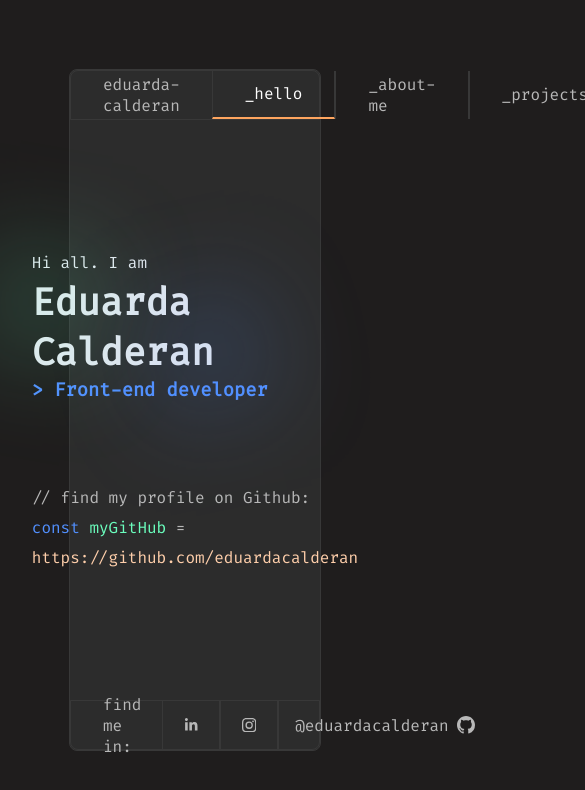
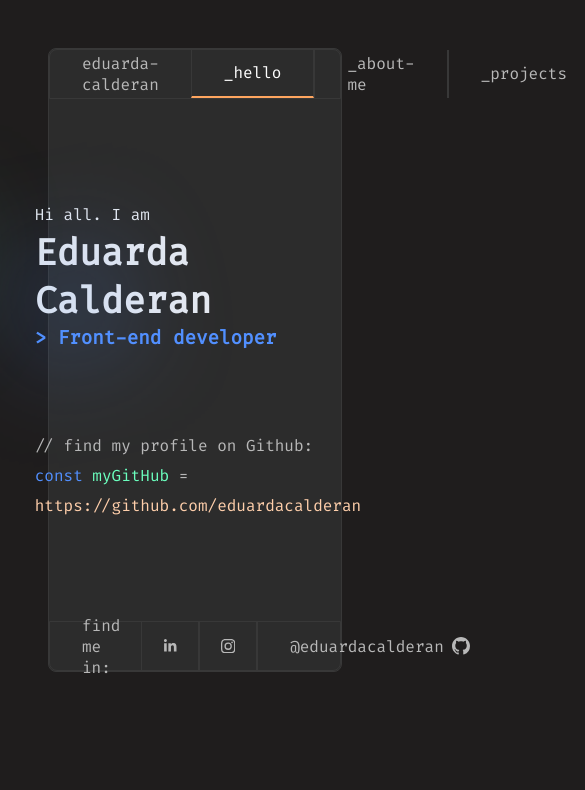
Before and after one commit to eduardacalderan/Portfolio-Eduarda-Calderan, a React (Create React App) app: page / in a window 390 px wide. Shown: the top 790 px of the page, 585 px wide, since content can reach past the window. Built offline with nearby package versions, Linux system fonts and the light colour scheme.

Commit message:
responsividade for tablets

```diff
--- a/src/App.tsx
+++ b/src/App.tsx
@@ -1,16 +1,14 @@
 /* eslint-disable import/extensions */
 import React from "react";
 
-import Footer from "./components/Footer";
-import { MyRoutes } from "./routes";
+import Container from "./components/Container";
 import GlobalStyle from "./styles/global";
 
 function App() {
   return (
     <div className="App">
-      <MyRoutes />
+      <Container />
       <GlobalStyle />
-      <Footer />
     </div>
   );
 }
--- /dev/null
+++ b/src/components/Container/index.tsx
@@ -0,0 +1,17 @@
+/* eslint-disable import/extensions */
+import React from "react";
+
+import { MyRoutes } from "../../routes";
+import Footer from "../Footer";
+import { Content } from "./style";
+
+function Container() {
+  return (
+    <Content>
+      <MyRoutes />
+      <Footer />
+    </Content>
+  );
+}
+
+export default Container;
--- /dev/null
+++ b/src/components/Container/style.ts
@@ -0,0 +1,10 @@
+import styled from "styled-components";
+
+export const Content = styled.div`
+  background-color: var(--dark-gray);
+  border: 1px solid var(--medium-gray);
+  border-radius: 8px;
+
+  display: flex;
+  flex-direction: column;
+`;
--- a/src/components/Footer/index.tsx
+++ b/src/components/Footer/index.tsx
@@ -1,7 +1,7 @@
 import { BsInstagram, BsGithub } from "react-icons/bs";
 import { FaLinkedinIn } from "react-icons/fa";
 
-import { Container, Content } from "./styles";
+import { Container, Content } from "./style";
 
 export default function Footer() {
   return (
--- a/src/components/Footer/styles.ts
+++ b/src/components/Footer/style.ts
@@ -43,11 +43,11 @@ export const Content = styled.div`
         display: flex;
         align-items: center;
 
-        font-size: 20px;
+        font-size: 18px;
 
         transition: all 0.3s;
 
-        @media (max-width: 1880px) {
+        @media (max-width: 2200px) {
           font-size: 90%;
           padding: 0rem 1.3rem;
         }
@@ -99,10 +99,6 @@ export const Content = styled.div`
       padding: 0rem 2rem;
 
       font-size: 18px;
-
-      @media (max-width: 1880px) {
-        padding: 0rem 1rem;
-      }
     }
   }
 `;
--- a/src/components/Home/style.ts
+++ b/src/components/Home/style.ts
@@ -6,15 +6,7 @@ export const Content = styled.div`
   justify-content: space-between;
   align-items: center;
 
-  padding: 12.37rem 20.31rem;
-
-  @media (max-width: 1750px) {
-    padding: 8rem 10.31rem;
-  }
-
-  @media (max-width: 1155px) {
-    padding: 8rem 5rem;
-  }
+  padding: 6.31rem 9.31rem;
 
   @media (max-width: 904px) {
     display: flex;
@@ -27,12 +19,13 @@ export const Content = styled.div`
       flex-direction: column;
       justify-content: space-between;
     }
+
     .hi {
       color: var(--title);
     }
 
     h1 {
-      font-size: 3.87rem;
+      font-size: 2.3rem;
       color: var(--title);
 
       display: flex;
@@ -41,32 +34,12 @@ export const Content = styled.div`
       margin-bottom: 5.07rem;
 
       span {
-        font-size: 2rem;
+        font-size: 1.2rem;
         color: var(--blue);
-
-        @media (max-width: 1814px) {
-          font-size: calc(2rem - 20%);
-        }
-
-        @media (max-width: 1285px) {
-          font-size: calc(2rem - 35%);
-        }
 
         @media (max-width: 904px) {
           min-width: 400px;
         }
-      }
-
-      @media (max-width: 1814px) {
-        font-size: calc(3.87rem - 30%);
-      }
-
-      @media (max-width: 1681px) {
-        font-size: calc(3.87rem - 90%);
-      }
-
-      @media (max-width: 1285px) {
-        font-size: calc(3.87rem - 150%);
       }
 
       @media (max-width: 904px) {
@@ -97,8 +70,8 @@ export const Content = styled.div`
   }
 
   .my-avatar {
-    width: 389.8;
-    height: 371.13px;
+    width: 280.8px;
+    height: 250.13px;
 
     display: flex;
     align-items: center;
@@ -113,20 +86,8 @@ export const Content = styled.div`
     img {
       z-index: 100;
 
-      height: 550px;
+      height: 300px;
       width: auto;
-
-      @media (max-width: 1814px) {
-        height: calc(550px - 30%);
-      }
-
-      @media (max-width: 1814px) {
-        height: calc(550px - 50%);
-      }
-
-      @media (max-width: 1155px) {
-        height: calc(550px - 65%);
-      }
 
       @media (max-width: 904px) {
         display: none;
@@ -139,48 +100,16 @@ export const Content = styled.div`
 
     .green {
       position: absolute;
-      width: 235px;
-      height: 254px;
-      left: 80.08px;
-      top: 40px;
+      width: 134px;
+      height: 104px;
+      left: 30.08px;
+      top: 60px;
 
       background: #6bffbe;
-      opacity: 0.7;
-      filter: blur(100px);
+      opacity: 0.6;
+      filter: blur(80px);
       transform: rotate(100deg);
       z-index: index 0;
-
-      @media (max-width: 1814px) {
-        width: calc(235px - 20%);
-        height: calc(254px - 20%);
-
-        filter: blur(90px);
-
-        opacity: 0.999;
-      }
-
-      @media (max-width: 1750px) {
-        left: 60px;
-      }
-
-      @media (max-width: 1285px) {
-        width: calc(235px - 50%);
-        height: calc(254px - 30%);
-
-        filter: blur(80px);
-
-        left: 80px;
-      }
-
-      @media (max-width: 1155px) {
-        width: calc(235px - 70%);
-        height: calc(254px - 40%);
-
-        filter: blur(70px);
-
-        top: 70px;
-        left: 50px;
-      }
 
       @media (max-width: 904px) {
         width: 50px;
@@ -196,46 +125,16 @@ export const Content = styled.div`
 
     .blue {
       position: absolute;
-      width: 235px;
-      height: 254px;
-      left: 244.16px;
-      top: 180px;
+      width: 134px;
+      height: 154px;
+      left: 135.16px;
+      top: 115px;
 
       background: #5290ff;
-      opacity: 0.7;
-      filter: blur(100px);
+      opacity: 0.6;
+      filter: blur(65px);
       transform: rotate(258deg);
       z-index: 0;
-
-      @media (max-width: 1814px) {
-        width: calc(235px - 20%);
-        height: calc(254px - 20%);
-
-        filter: blur(90px);
-
-        opacity: 0.999;
-      }
-
-      @media (max-width: 1750px) {
-        left: 190.16px;
-      }
-
-      @media (max-width: 1285px) {
-        width: calc(235px - 50%);
-        height: calc(254px - 30%);
-
-        filter: blur(80px);
-      }
-
-      @media (max-width: 1155px) {
-        width: calc(235px - 70%);
-        height: calc(254px - 40%);
-
-        filter: blur(60px);
-
-        top: 200px;
-        left: 120px;
-      }
 
       @media (max-width: 904px) {
         width: 50px;
--- a/src/styles/global.ts
+++ b/src/styles/global.ts
@@ -34,22 +34,16 @@ export default createGlobalStyle`
     background-color: var(--extra-dark-gray);
     color: var(--gray-text);
 
-    padding: 4.31rem;
+    padding: 3rem;
 
     -webkit-font-smoothing: antialiased;
   }
 
   body, input, button {
     font-family: 'Fira Code', monospace;
-    font-size: 16px;
   }
 
-
   .App {
-    background-color: var(--dark-gray);
-    border: 1px solid var(--medium-gray);
-    border-radius: 8px;
-
     height: 100%;
   }
 
```
